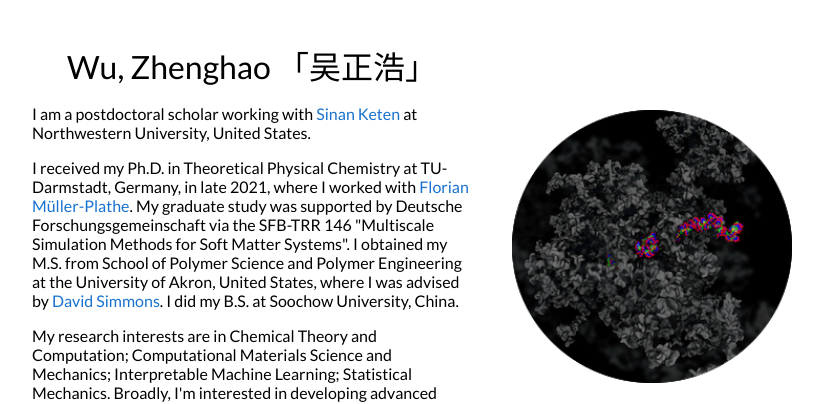
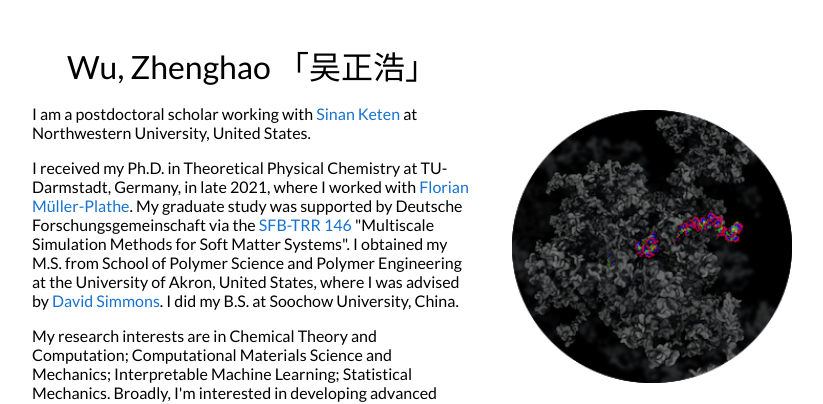
Before and after one commit to Chenghao-Wu/Chenghao-Wu.github.io, a Jekyll site: the page built from _posts/2022-10-13-TMLR2023.markdown, in a window 1280 px wide. Shown: the top 404 px of the page, without its empty margins (228-1051 px from the left). Built offline with Jekyll 4.4.1, drawn with Linux system fonts in a browser that asks for light colours.

Commit message:
update self

```diff
--- a/_layouts/default.html
+++ b/_layouts/default.html
@@ -30,7 +30,7 @@
               <p style="font-size:16px">I am a postdoctoral scholar working with <a style="font-size:16px" href="https://www.keten-group.northwestern.edu/">Sinan Keten</a> at Northwestern University, United States.
               </p>
               <p style="font-size:16px">
-                I received my Ph.D. in Theoretical Physical Chemistry at TU-Darmstadt, Germany, in late 2021, where I worked with <a style="font-size:16px" href="https://en.wikipedia.org/wiki/Florian_M%C3%BCller-Plathe">Florian Müller-Plathe</a>. My graduate study was supported by Deutsche Forschungsgemeinschaft via the SFB-TRR 146 "Multiscale Simulation Methods for Soft Matter Systems". I obtained my M.S. from School of Polymer Science and Polymer Engineering at the University of Akron, United States, where I was advised by <a style="font-size:16px" href="https://www.usf.edu/engineering/chbme/people/dssimmons.aspx">David Simmons</a>. I did my B.S. at Soochow University, China.
+                I received my Ph.D. in Theoretical Physical Chemistry at TU-Darmstadt, Germany, in late 2021, where I worked with <a style="font-size:16px" href="https://en.wikipedia.org/wiki/Florian_M%C3%BCller-Plathe">Florian Müller-Plathe</a>. My graduate study was supported by Deutsche Forschungsgemeinschaft via the <a style="font-size:16px" href="https://trr146.uni-mainz.de/">SFB-TRR 146</a> "Multiscale Simulation Methods for Soft Matter Systems". I obtained my M.S. from School of Polymer Science and Polymer Engineering at the University of Akron, United States, where I was advised by <a style="font-size:16px" href="https://www.usf.edu/engineering/chbme/people/dssimmons.aspx">David Simmons</a>. I did my B.S. at Soochow University, China.
               </p>
               <p style="font-size:16px">
                 My research interests are in Chemical Theory and Computation; Computational Materials Science and Mechanics; Interpretable Machine Learning; Statistical Mechanics. Broadly, I'm interested in developing advanced molecular simulation methods to solve real-world problems.
```
